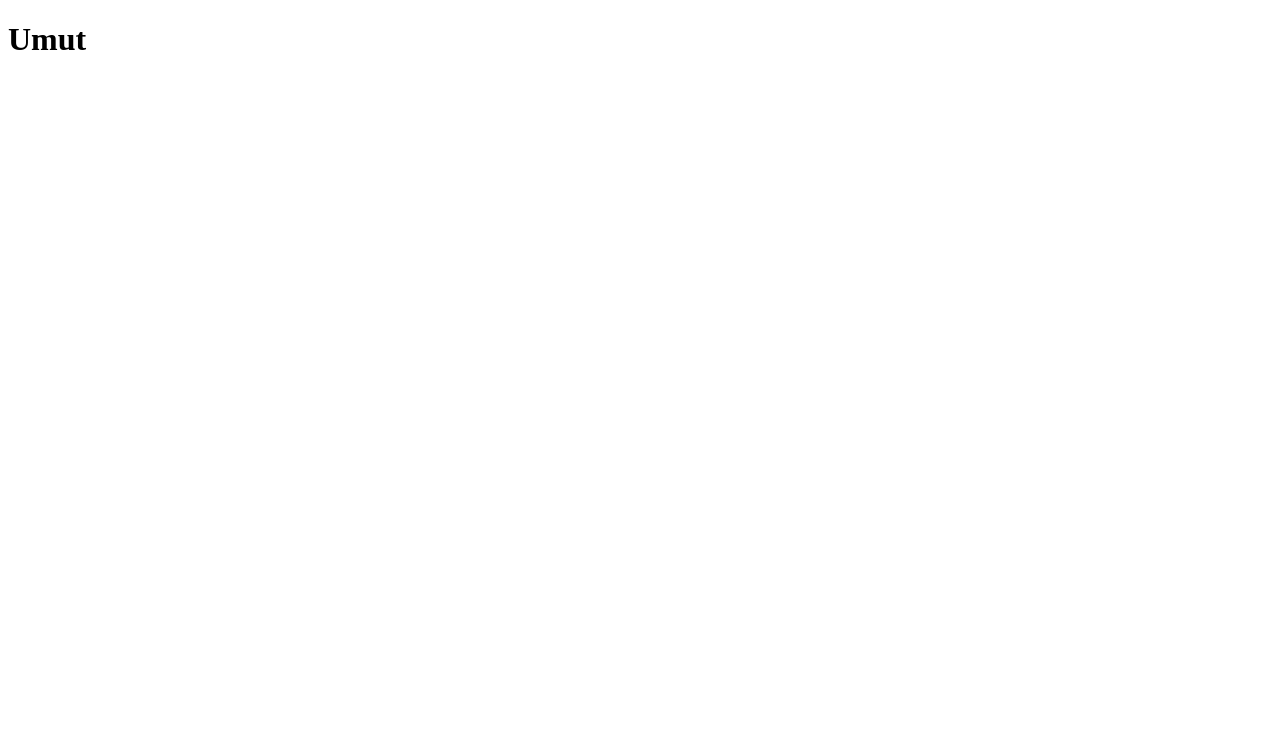
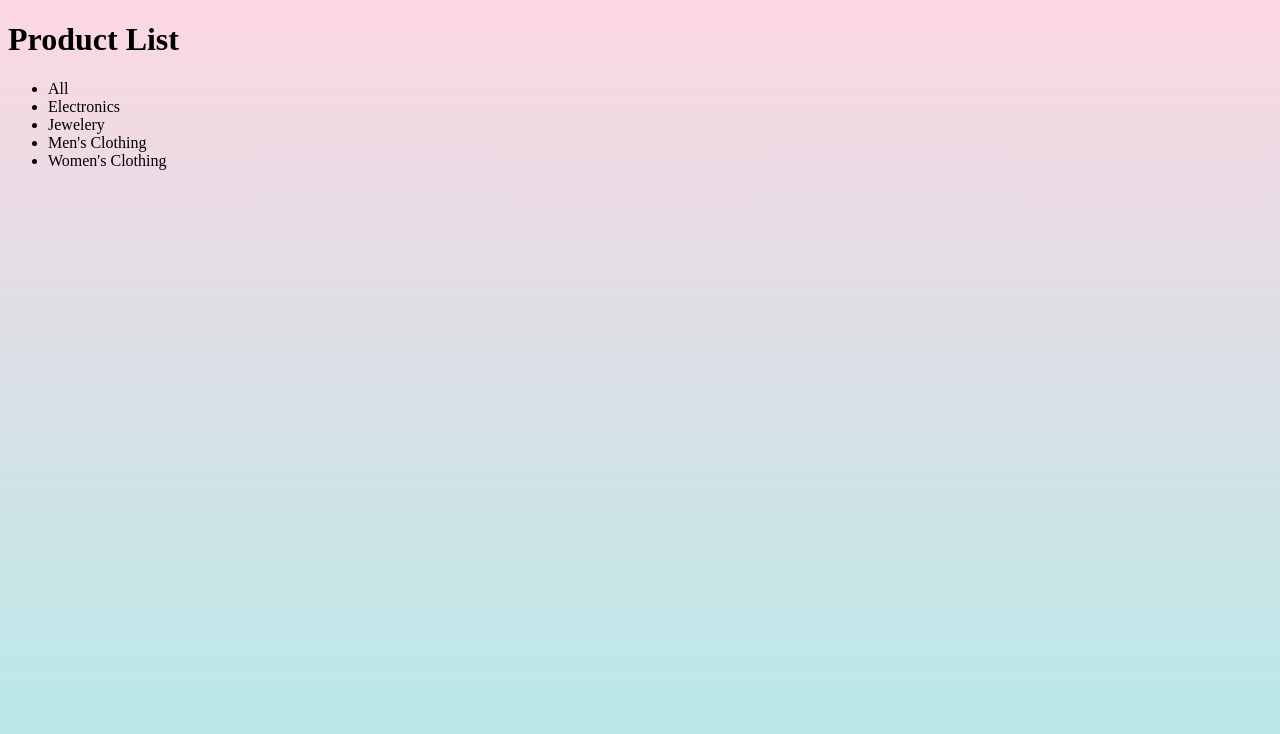
Before and after one commit to ucangun/Product_List_Project, a React (Create React App) app: page / in a window 1280 px wide. Shown: the top 734 px of the page. Built offline with nearby package versions, Linux system fonts and the light colour scheme.

Commit message:
"Added Header component, updated App.js to use it, and added global styles to App.scss and _variable.scss"

```diff
--- a/src/App.js
+++ b/src/App.js
@@ -1,9 +1,10 @@
 import "./App.scss";
+import Header from "./components/Header/Header";
 
 function App() {
   return (
     <div className="App">
-      <h1>Umut</h1>
+      <Header />
     </div>
   );
 }
--- a/src/App.scss
+++ b/src/App.scss
@@ -1,3 +1,10 @@
 @import "./scss/mixin";
 @import "./scss/reset";
 @import "./scss/variable";
+
+body {
+  background: linear-gradient(to bottom, $bgColorPrimary, $bgColorSecondary);
+  background-repeat: no-repeat;
+  background-size: cover;
+  height: 100vh;
+}
--- a/src/components/Header/Header.jsx
+++ b/src/components/Header/Header.jsx
@@ -1,7 +1,18 @@
-import "./Header";
+import "./Header.scss";
 
 const Header = () => {
-  return <div>Header</div>;
+  return (
+    <header>
+      <h1>Product List</h1>
+      <ul>
+        <li>All</li>
+        <li>Electronics</li>
+        <li>Jewelery</li>
+        <li>Men's Clothing</li>
+        <li>Women's Clothing</li>
+      </ul>
+    </header>
+  );
 };
 
 export default Header;
--- a/src/scss/_variable.scss
+++ b/src/scss/_variable.scss
@@ -0,0 +1,3 @@
+$bgColorPrimary: #fcd7e3;
+$bgColorSecondary: #b1ebe9;
+$headerColor: #cd890c;
```
